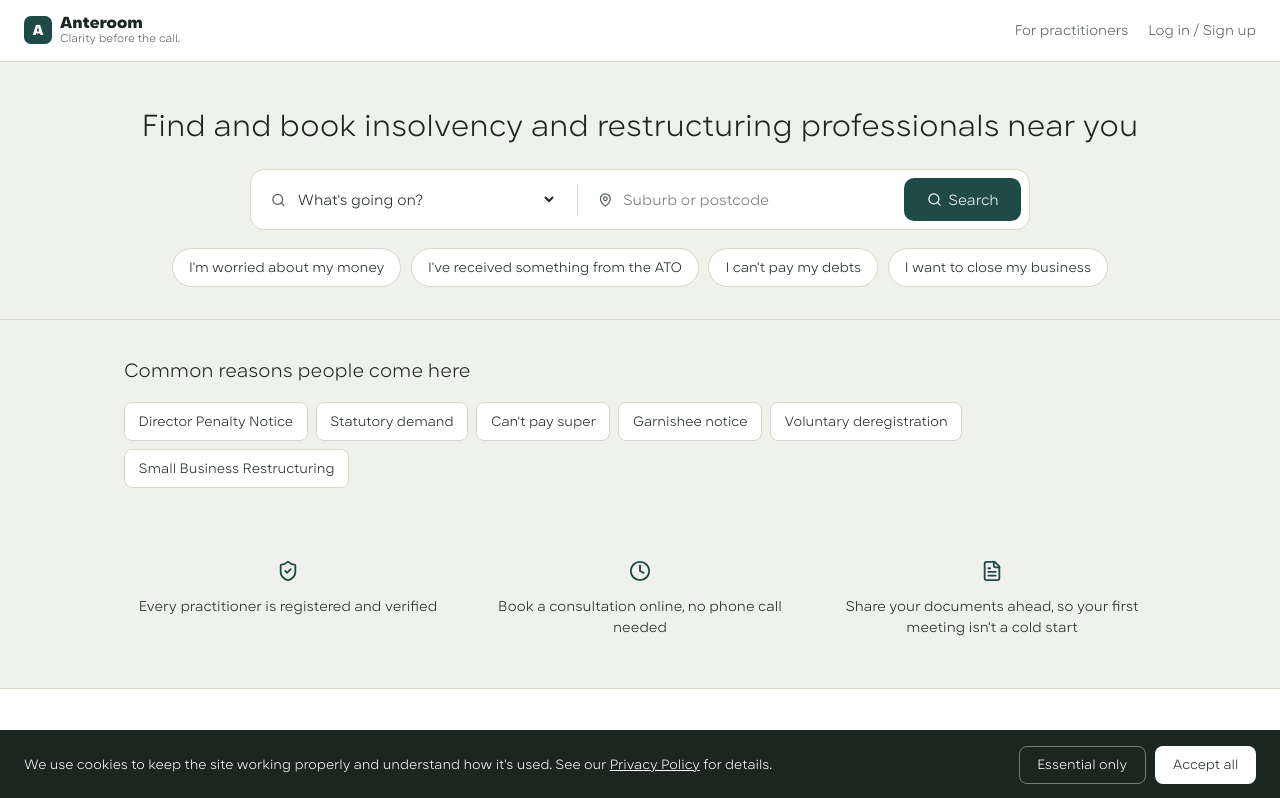
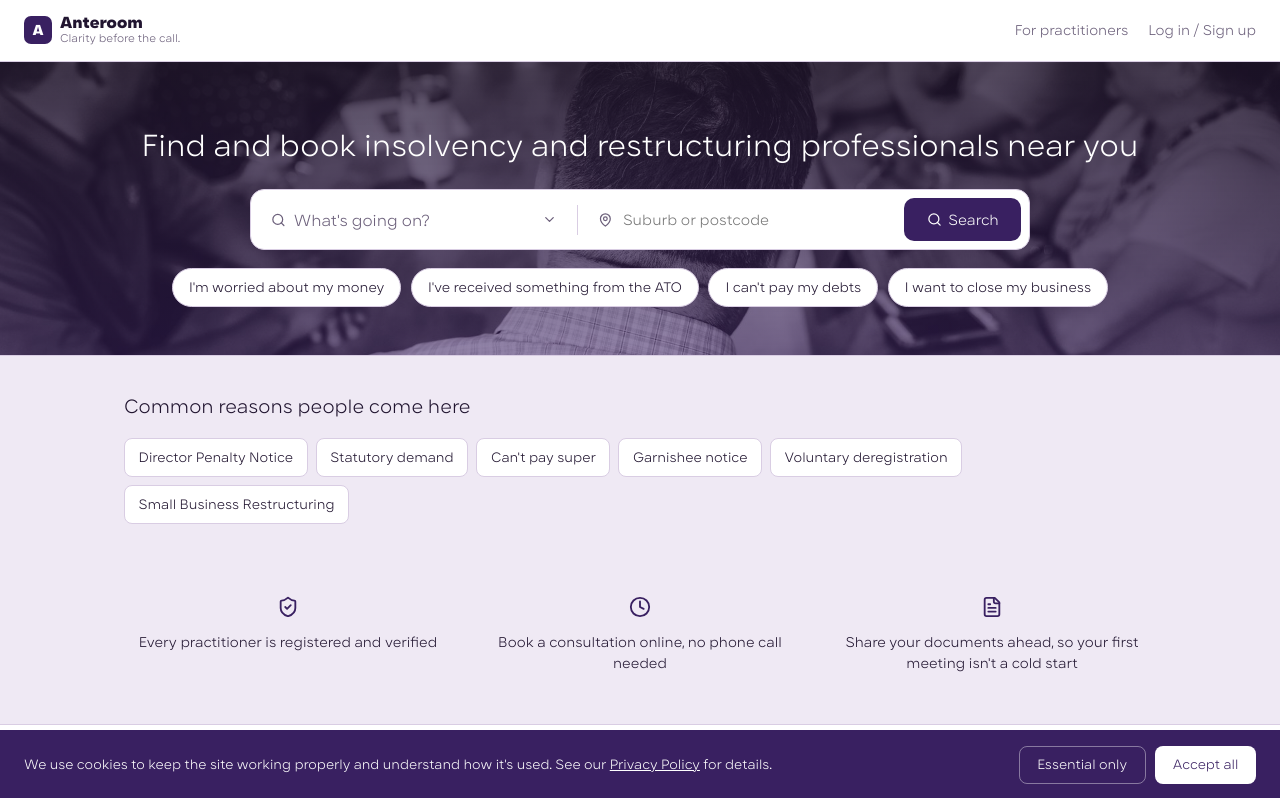
Before and after one commit to AnteroomGit/anteroom-web, a Next.js app: page / in a window 1280 px wide. Shown: the top 798 px of the page. Built offline with nearby package versions, Linux system fonts and the light colour scheme.

Commit message:
2nd push

```diff
--- a/app/account/appointments/page.jsx
+++ b/app/account/appointments/page.jsx
@@ -22,7 +22,7 @@ export default function Appointments() {
                   <div style={{ fontWeight: 300 }}>{a.name} — {a.firm}</div>
                   <div style={{ fontSize: '0.84rem', color: 'var(--ink-soft)' }}>{a.when}</div>
                 </div>
-                <span className="ar-tag" style={{ color: a.status === 'Upcoming' ? 'var(--teal)' : 'var(--ink-soft)' }}>{a.status}</span>
+                <span className="ar-tag" style={{ color: a.status === 'Upcoming' ? 'var(--brand)' : 'var(--ink-soft)' }}>{a.status}</span>
               </div>
             ))}
           </div>
--- a/app/account/security/page.jsx
+++ b/app/account/security/page.jsx
@@ -55,7 +55,7 @@ export default function Security() {
             <p style={{ fontSize: '0.86rem', color: 'var(--ink-soft)', lineHeight: 1.6 }}>
               You can request a copy of the information we hold about you, or ask us to delete
               your account and data, at any time. Get in touch through our{' '}
-              <a href="/contact" style={{ color: 'var(--teal)' }}>Contact page</a> to make either
+              <a href="/contact" style={{ color: 'var(--brand)' }}>Contact page</a> to make either
               request.
             </p>
           </div>
--- /dev/null
+++ b/app/components/Dropdown.jsx
@@ -0,0 +1,62 @@
+'use client';
+
+import { useState, useRef, useEffect } from 'react';
+import { ChevronDown } from 'lucide-react';
+
+export default function Dropdown({ value, onChange, options, placeholder }) {
+  const [open, setOpen] = useState(false);
+  const ref = useRef(null);
+
+  useEffect(() => {
+    function handleClickOutside(e) {
+      if (ref.current && !ref.current.contains(e.target)) setOpen(false);
+    }
+    document.addEventListener('mousedown', handleClickOutside);
+    return () => document.removeEventListener('mousedown', handleClickOutside);
+  }, []);
+
+  const selected = options.find((o) => o.value === value);
+
+  return (
+    <div ref={ref} style={{ position: 'relative', width: '100%' }}>
+      <button
+        type="button"
+        onClick={() => setOpen(!open)}
+        style={{
+          display: 'flex', alignItems: 'center', justifyContent: 'space-between', width: '100%',
+          background: 'transparent', border: 'none', font: 'inherit', textAlign: 'left', cursor: 'pointer',
+          color: selected ? 'var(--ink)' : 'var(--ink-soft)', padding: 0,
+        }}
+      >
+        <span>{selected ? selected.label : placeholder}</span>
+        <ChevronDown size={15} style={{ color: 'var(--ink-soft)', transform: open ? 'rotate(180deg)' : 'none', transition: 'transform 0.15s ease', flexShrink: 0 }} />
+      </button>
+
+      {open && (
+        <div
+          style={{
+            position: 'absolute', top: 'calc(100% + 8px)', left: 0, right: 0, zIndex: 40,
+            background: 'var(--paper-raised)', border: '1.5px solid var(--line)', borderRadius: 12,
+            boxShadow: '0 8px 24px rgba(33,21,48,0.12)', overflow: 'hidden', minWidth: 220,
+          }}
+        >
+          {options.map((o) => (
+            <div
+              key={o.value || o.label}
+              onClick={() => { onChange(o.value); setOpen(false); }}
+              style={{
+                padding: '0.65rem 0.9rem', fontSize: '0.92rem', cursor: 'pointer',
+                background: o.value === value ? 'var(--brand-tint)' : 'transparent',
+                color: o.value === value ? 'var(--brand)' : 'var(--ink)',
+              }}
+              onMouseEnter={(e) => { if (o.value !== value) e.currentTarget.style.background = 'var(--brand-tint)'; }}
+              onMouseLeave={(e) => { if (o.value !== value) e.currentTarget.style.background = 'transparent'; }}
+            >
+              {o.label}
+            </div>
+          ))}
+        </div>
+      )}
+    </div>
+  );
+}
--- a/app/components/Header.jsx
+++ b/app/components/Header.jsx
@@ -4,7 +4,7 @@ export default function Header() {
   return (
     <div className="ar-header">
       <Link href="/" style={{ display: 'flex', alignItems: 'center', gap: '0.5rem', textDecoration: 'none', color: 'inherit' }}>
-        <div className="ar-wordmark" style={{ width: 28, height: 28, borderRadius: 7, background: 'var(--teal)', color: '#fff', display: 'flex', alignItems: 'center', justifyContent: 'center', fontSize: '0.9rem' }}>A</div>
+        <div className="ar-wordmark" style={{ width: 28, height: 28, borderRadius: 7, background: 'var(--brand)', color: '#fff', display: 'flex', alignItems: 'center', justifyContent: 'center', fontSize: '0.9rem' }}>A</div>
         <div>
           <div className="ar-wordmark" style={{ fontSize: '1rem', lineHeight: 1 }}>Anteroom</div>
           <div style={{ fontSize: '0.7rem', color: 'var(--ink-soft)' }}>Clarity before the call.</div>
--- a/app/components/PractitionerMap.jsx
+++ b/app/components/PractitionerMap.jsx
@@ -10,7 +10,7 @@ import 'leaflet/dist/leaflet.css';
 const pinIcon = new L.DivIcon({
   html: `<div style="
     width: 26px; height: 26px; border-radius: 50% 50% 50% 0;
-    background: #1F4A47; transform: rotate(-45deg);
+    background: #392061; transform: rotate(-45deg);
     border: 2px solid #fff; box-shadow: 0 1px 4px rgba(0,0,0,0.35);
   "></div>`,
   className: '',
@@ -36,12 +36,12 @@ export default function PractitionerMap({ practitioners, onBook }) {
             <Popup>
               <div style={{ fontFamily: 'Karst, sans-serif', minWidth: 160 }}>
                 <div style={{ fontWeight: 700, marginBottom: 2 }}>{p.name}</div>
-                <div style={{ fontSize: '0.82rem', color: '#566159', marginBottom: 2 }}>{p.title}</div>
-                <div style={{ fontSize: '0.82rem', color: '#566159', marginBottom: 8 }}>{p.suburb}</div>
+                <div style={{ fontSize: '0.82rem', color: '#6B5F7A', marginBottom: 2 }}>{p.title}</div>
+                <div style={{ fontSize: '0.82rem', color: '#6B5F7A', marginBottom: 8 }}>{p.suburb}</div>
                 <button
                   onClick={() => onBook(p)}
                   style={{
-                    background: '#1F4A47', color: '#fff', border: 'none', borderRadius: 6,
+                    background: '#392061', color: '#fff', border: 'none', borderRadius: 6,
                     padding: '0.4rem 0.7rem', fontSize: '0.78rem', cursor: 'pointer', width: '100%',
                   }}
                 >
--- a/app/globals.css
+++ b/app/globals.css
@@ -17,20 +17,20 @@
 html, body { margin: 0; padding: 0; height: 100%; }
 
 .ar-root {
-  --paper: #EFF1EC;
+  --paper: #EFE9F4;
   --paper-raised: #FFFFFF;
-  --ink: #1C2621;
-  --ink-soft: #566159;
-  --teal: #1F4A47;
-  --teal-dark: #163634;
-  --teal-tint: #E7EDEB;
+  --ink: #211530;
+  --ink-soft: #6B5F7A;
+  --brand: #392061;
+  --brand-dark: #2A1748;
+  --brand-tint: #E4D9F0;
   --clay: #A84632;
   --clay-tint: #F5E4DF;
   --amber: #9C6B1F;
   --amber-tint: #F5EBDA;
   --sage: #3F6753;
   --sage-tint: #E6EEE9;
-  --line: #D9D5C8;
+  --line: #D9CDE3;
   background: var(--paper);
   color: var(--ink);
   font-family: 'Karst', sans-serif;
@@ -48,10 +48,16 @@ html, body { margin: 0; padding: 0; height: 100%; }
 .ar-nav-link { font-size: 0.88rem; color: var(--ink-soft); text-decoration: none; }
 
 .ar-hero {
-  padding: 2.75rem 1.5rem 2rem; text-align: center;
+  padding: 4rem 1.5rem 3rem; text-align: center;
   border-bottom: 1px solid var(--line);
+  position: relative;
+  background:
+    linear-gradient(180deg, rgba(33,21,48,0.72) 0%, rgba(57,32,97,0.55) 100%),
+    url('/images/hero.jpg');
+  background-size: cover;
+  background-position: center;
 }
-.ar-hero h1 { font-size: 1.9rem; font-weight: 300; margin: 0 0 1.5rem; line-height: 1.3; }
+.ar-hero h1 { font-size: 1.9rem; font-weight: 300; margin: 0 0 1.5rem; line-height: 1.3; color: #fff; }
 
 .ar-searchbar {
   max-width: 780px; margin: 0 auto; background: var(--paper-raised);
@@ -68,11 +74,11 @@ html, body { margin: 0; padding: 0; height: 100%; }
 }
 .ar-search-divider { width: 1px; background: var(--line); margin: 0.4rem 0; }
 .ar-search-btn {
-  background: var(--teal); color: #fff; border: none; border-radius: 10px;
+  background: var(--brand); color: #fff; border: none; border-radius: 10px;
   padding: 0 1.4rem; font-weight: 300; font-family: 'Karst', sans-serif;
   display: flex; align-items: center; gap: 0.4rem; cursor: pointer; font-size: 0.92rem;
 }
-.ar-search-btn:hover { background: var(--teal-dark); }
+.ar-search-btn:hover { background: var(--brand-dark); }
 
 .ar-chip-row { display: flex; flex-wrap: wrap; gap: 0.6rem; justify-content: center; margin-top: 1.1rem; }
 .ar-chip {
@@ -80,8 +86,8 @@ html, body { margin: 0; padding: 0; height: 100%; }
   padding: 0.5rem 1rem; font-size: 0.86rem; cursor: pointer; color: var(--ink);
   font-family: 'Karst', sans-serif; font-weight: 300;
 }
-.ar-chip:hover { border-color: var(--teal); background: var(--teal-tint); }
-.ar-chip.active { background: var(--teal); border-color: var(--teal); color: #fff; }
+.ar-chip:hover { border-color: var(--brand); background: var(--brand-tint); }
+.ar-chip.active { background: var(--brand); border-color: var(--brand); color: #fff; }
 
 .ar-section { max-width: 1080px; margin: 0 auto; padding: 2.25rem 1.5rem; animation: ar-fade-in 0.25s ease; }
 @keyframes ar-fade-in {
@@ -104,8 +110,8 @@ html, body { margin: 0; padding: 0; height: 100%; }
   padding: 1.1rem; display: flex; flex-direction: column; gap: 0.55rem;
 }
 .ar-avatar {
-  width: 46px; height: 46px; border-radius: 999px; background: var(--teal-tint);
-  color: var(--teal); display: flex; align-items: center; justify-content: center;
+  width: 46px; height: 46px; border-radius: 999px; background: var(--brand-tint);
+  color: var(--brand); display: flex; align-items: center; justify-content: center;
   font-family: 'Karst', sans-serif; font-weight: 800; font-size: 1.1rem; flex-shrink: 0;
 }
 .ar-tag {
@@ -113,24 +119,24 @@ html, body { margin: 0; padding: 0; height: 100%; }
   padding: 0.2rem 0.6rem; font-size: 0.72rem; color: var(--ink-soft);
 }
 .ar-btn-primary {
-  background: var(--teal); color: #fff; border: none; border-radius: 10px;
+  background: var(--brand); color: #fff; border: none; border-radius: 10px;
   padding: 0.65rem; font-family: 'Karst', sans-serif; font-weight: 300; font-size: 0.9rem; cursor: pointer;
 }
-.ar-btn-primary:hover { background: var(--teal-dark); }
+.ar-btn-primary:hover { background: var(--brand-dark); }
 .ar-btn-ghost {
   background: transparent; border: 1.5px solid var(--line); color: var(--ink); border-radius: 10px;
   padding: 0.6rem; font-family: 'Karst', sans-serif; font-weight: 300; font-size: 0.9rem; cursor: pointer;
 }
 
 .ar-slot { border: 1.5px solid var(--line); border-radius: 10px; padding: 0.6rem; text-align: center; cursor: pointer; font-size: 0.86rem; }
-.ar-slot:hover { border-color: var(--teal); background: var(--teal-tint); }
-.ar-slot.active { background: var(--teal); border-color: var(--teal); color: #fff; }
+.ar-slot:hover { border-color: var(--brand); background: var(--brand-tint); }
+.ar-slot.active { background: var(--brand); border-color: var(--brand); color: #fff; }
 
 .ar-dropzone {
   border: 1.5px dashed var(--line); border-radius: 12px; padding: 1.5rem; text-align: center;
   cursor: pointer; background: var(--paper);
 }
-.ar-dropzone:hover { border-color: var(--teal); }
+.ar-dropzone:hover { border-color: var(--brand); }
 
 .ar-input, .ar-select, .ar-textarea {
   width: 100%; border: 1.5px solid var(--line); border-radius: 10px; padding: 0.6rem 0.75rem;
@@ -143,7 +149,7 @@ html, body { margin: 0; padding: 0; height: 100%; }
   background: var(--paper-raised); border: 1px solid var(--line); border-radius: 8px;
   padding: 0.5rem 0.85rem; font-size: 0.85rem; color: var(--ink); cursor: pointer;
 }
-.ar-quicklink:hover { border-color: var(--teal); }
+.ar-quicklink:hover { border-color: var(--brand); }
 
 .ar-footer { border-top: 1px solid var(--line); padding: 2rem 1.5rem; text-align: center; color: var(--ink-soft); font-size: 0.78rem; }
 
@@ -158,7 +164,7 @@ html, body { margin: 0; padding: 0; height: 100%; }
 }
 .ar-footer-grid h4 { font-size: 0.82rem; color: var(--ink-soft); margin: 0 0 0.7rem; font-weight: 300; text-transform: uppercase; letter-spacing: 0.03em; }
 .ar-footer-grid a { display: block; font-size: 0.88rem; color: var(--ink); text-decoration: none; margin-bottom: 0.5rem; }
-.ar-footer-grid a:hover { color: var(--teal); }
+.ar-footer-grid a:hover { color: var(--brand); }
 .ar-footer-bottom {
   max-width: 1080px; margin: 1.5rem auto 0; padding-top: 1.25rem; border-top: 1px solid var(--line);
   font-size: 0.76rem; color: var(--ink-soft);
@@ -176,7 +182,7 @@ html, body { margin: 0; padding: 0; height: 100%; }
   display: flex; gap: 0.6rem; align-items: flex-start; font-size: 0.84rem;
   color: var(--ink-soft); margin: 1.1rem 0 1.4rem; cursor: pointer;
 }
-.ar-checkbox-row a { color: var(--teal); }
+.ar-checkbox-row a { color: var(--brand); }
 
 @media (max-width: 700px) {
   .ar-footer-grid { grid-template-columns: 1fr 1fr; }
@@ -189,7 +195,7 @@ html, body { margin: 0; padding: 0; height: 100%; }
   text-align: left; background: transparent; border: none; padding: 0.55rem 0.7rem; border-radius: 8px;
   font-family: 'Karst', sans-serif; font-weight: 300; font-size: 0.9rem; color: var(--ink-soft); cursor: pointer; text-decoration: none;
 }
-.ar-account-nav a.active, .ar-account-nav a:hover, .ar-account-nav button:hover { background: var(--teal-tint); color: var(--teal); }
+.ar-account-nav a.active, .ar-account-nav a:hover, .ar-account-nav button:hover { background: var(--brand-tint); color: var(--brand); }
 .ar-account-nav .logout { color: var(--clay); margin-top: 0.75rem; }
 
 .ar-faq-item { border-bottom: 1px solid var(--line); padding: 1rem 0; cursor: pointer; }
@@ -199,13 +205,13 @@ html, body { margin: 0; padding: 0; height: 100%; }
 .ar-404 { max-width: 480px; margin: 4rem auto; padding: 0 1.5rem; text-align: center; }
 
 .ar-cookie-banner {
-  position: fixed; bottom: 0; left: 0; right: 0; background: #1C2621; color: #fff;
+  position: fixed; bottom: 0; left: 0; right: 0; background: #392061; color: #fff;
   padding: 1rem 1.5rem; display: flex; flex-wrap: wrap; gap: 1rem; align-items: center; justify-content: space-between;
   z-index: 50; font-size: 0.84rem; font-family: 'Karst', sans-serif; font-weight: 300;
 }
 .ar-cookie-banner a { color: #fff; text-decoration: underline; }
 .ar-cookie-btn {
-  background: #fff; color: #1C2621; border: none; border-radius: 8px; padding: 0.5rem 1.1rem;
+  background: #fff; color: #392061; border: none; border-radius: 8px; padding: 0.5rem 1.1rem;
   font-family: 'Karst', sans-serif; font-weight: 300; font-size: 0.84rem; cursor: pointer;
 }
 .ar-cookie-btn.ghost { background: transparent; color: #fff; border: 1px solid rgba(255,255,255,0.4); }
--- a/app/login/page.jsx
+++ b/app/login/page.jsx
@@ -25,10 +25,10 @@ export default function Login() {
         </form>
 
         <p style={{ fontSize: '0.84rem', color: 'var(--ink-soft)', textAlign: 'center' }}>
-          Don&apos;t have an account? <a href="/signup/client" style={{ color: 'var(--teal)' }}>Sign up</a>
+          Don&apos;t have an account? <a href="/signup/client" style={{ color: 'var(--brand)' }}>Sign up</a>
         </p>
         <p style={{ fontSize: '0.84rem', color: 'var(--ink-soft)', textAlign: 'center', marginTop: '0.5rem' }}>
-          Listing a practice? <a href="/signup/practitioner" style={{ color: 'var(--teal)' }}>Sign up as a practitioner</a>
+          Listing a practice? <a href="/signup/practitioner" style={{ color: 'var(--brand)' }}>Sign up as a practitioner</a>
         </p>
       </div>
       <Footer />
--- a/app/page.jsx
+++ b/app/page.jsx
@@ -13,6 +13,7 @@ import {
 } from 'lucide-react';
 import Footer from './components/Footer';
 import Header from './components/Header';
+import Dropdown from './components/Dropdown';
 import { REASONS } from './constants';
 import dynamic from 'next/dynamic';
 
@@ -282,7 +283,7 @@ function PractitionerCard({ p, onBook }) {
       <div style={{ display: 'flex', gap: '0.4rem', flexWrap: 'wrap' }}>
         {p.tags.map((t) => <span key={t} className="ar-tag">{t}</span>)}
       </div>
-      <div style={{ display: 'flex', alignItems: 'center', gap: '0.3rem', fontSize: '0.82rem', color: 'var(--teal)' }}>
+      <div style={{ display: 'flex', alignItems: 'center', gap: '0.3rem', fontSize: '0.82rem', color: 'var(--brand)' }}>
         <Clock size={13} /> Next available: {p.next}
       </div>
       <button className="ar-btn-primary" onClick={() => onBook(p)}>Book consultation</button>
@@ -301,10 +302,12 @@ function HomeScreen({ onPickReason, reason, setReason, location, setLocation })
         <div className="ar-searchbar">
           <div className="ar-search-field">
             <Search size={16} style={{ color: 'var(--ink-soft)' }} />
-            <select value={reason} onChange={(e) => setReason(e.target.value)}>
-              <option value="">What&apos;s going on?</option>
-              {REASONS.map((r) => <option key={r.id} value={r.id}>{r.label}</option>)}
-            </select>
+            <Dropdown
+              value={reason}
+              onChange={setReason}
+              placeholder="What's going on?"
+              options={REASONS.map((r) => ({ value: r.id, label: r.label }))}
+            />
           </div>
           <div className="ar-search-divider" />
           <div className="ar-search-field">
@@ -333,15 +336,15 @@ function HomeScreen({ onPickReason, reason, setReason, location, setLocation })
 
       <div className="ar-section" style={{ display: 'grid', gridTemplateColumns: 'repeat(auto-fit, minmax(220px, 1fr))', gap: '1.5rem', textAlign: 'center' }}>
         <div>
-          <ShieldCheck size={22} style={{ color: 'var(--teal)' }} />
+          <ShieldCheck size={22} style={{ color: 'var(--brand)' }} />
           <p style={{ fontSize: '0.88rem', marginTop: '0.5rem' }}>Every practitioner is registered and verified</p>
         </div>
         <div>
-          <Clock size={22} style={{ color: 'var(--teal)' }} />
+          <Clock size={22} style={{ color: 'var(--brand)' }} />
           <p style={{ fontSize: '0.88rem', marginTop: '0.5rem' }}>Book a consultation online, no phone call needed</p>
         </div>
         <div>
-          <FileText size={22} style={{ color: 'var(--teal)' }} />
+          <FileText size={22} style={{ color: 'var(--brand)' }} />
           <p style={{ fontSize: '0.88rem', marginTop: '0.5rem' }}>Share your documents ahead, so your first meeting isn&apos;t a cold start</p>
         </div>
       </div>
@@ -381,7 +384,7 @@ function DeadlineCalculator({ days }) {
       <div style={{ display: 'flex', gap: '0.6rem', alignItems: 'center', flexWrap: 'wrap' }}>
         <input type="date" className="ar-input" style={{ maxWidth: 180 }} value={dateStr} onChange={(e) => setDateStr(e.target.value)} />
         {remaining !== null && (
-          <span style={{ fontWeight: 300, color: remaining <= 5 ? 'var(--clay)' : 'var(--teal)' }}>
+          <span style={{ fontWeight: 300, color: remaining <= 5 ? 'var(--clay)' : 'var(--brand)' }}>
             {remaining > 0 ? `${remaining} days left` : 'Window may have passed — get advice today'}
           </span>
         )}
@@ -403,7 +406,7 @@ function ResultsScreen({ type, setType, onBook, result }) {
         </div>
       )}
       {result?.pathway && (
-        <div className="ar-card" style={{ marginBottom: '1.25rem', borderLeft: '3px solid var(--teal)' }}>
+        <div className="ar-card" style={{ marginBottom: '1.25rem', borderLeft: '3px solid var(--brand)' }}>
           <span className="ar-tag" style={{ marginBottom: '0.5rem', display: 'inline-block' }}>{result.pathway.label}</span>
           <p style={{ fontWeight: 300, margin: '0 0 0.3rem' }}>{result.pathway.title}</p>
           <p style={{ fontSize: '0.88rem', color: 'var(--ink-soft)', margin: 0 }}>{result.pathway.text}</p>
--- a/app/signup/client/page.jsx
+++ b/app/signup/client/page.jsx
@@ -125,14 +125,14 @@ export default function ClientSignup() {
             </form>
 
             <p style={{ fontSize: '0.84rem', color: 'var(--ink-soft)', textAlign: 'center', marginTop: '1.25rem' }}>
-              Already have an account? <a href="/login" style={{ color: 'var(--teal)' }}>Log in</a>
+              Already have an account? <a href="/login" style={{ color: 'var(--brand)' }}>Log in</a>
             </p>
           </>
         )}
 
         {step === 'verifying' && (
           <div className="ar-card" style={{ textAlign: 'center', padding: '2rem 1.5rem' }}>
-            <Mail size={28} style={{ color: 'var(--teal)', marginBottom: '0.75rem' }} />
+            <Mail size={28} style={{ color: 'var(--brand)', marginBottom: '0.75rem' }} />
             <h2 style={{ marginTop: 0 }}>Check your email</h2>
             <p style={{ fontSize: '0.88rem', color: 'var(--ink-soft)', marginBottom: '1.5rem' }}>
               We&apos;ve sent a verification link to <strong>{email || 'your email'}</strong>. Your
```
Also changed, not shown: public/images/hero.jpg (added).
